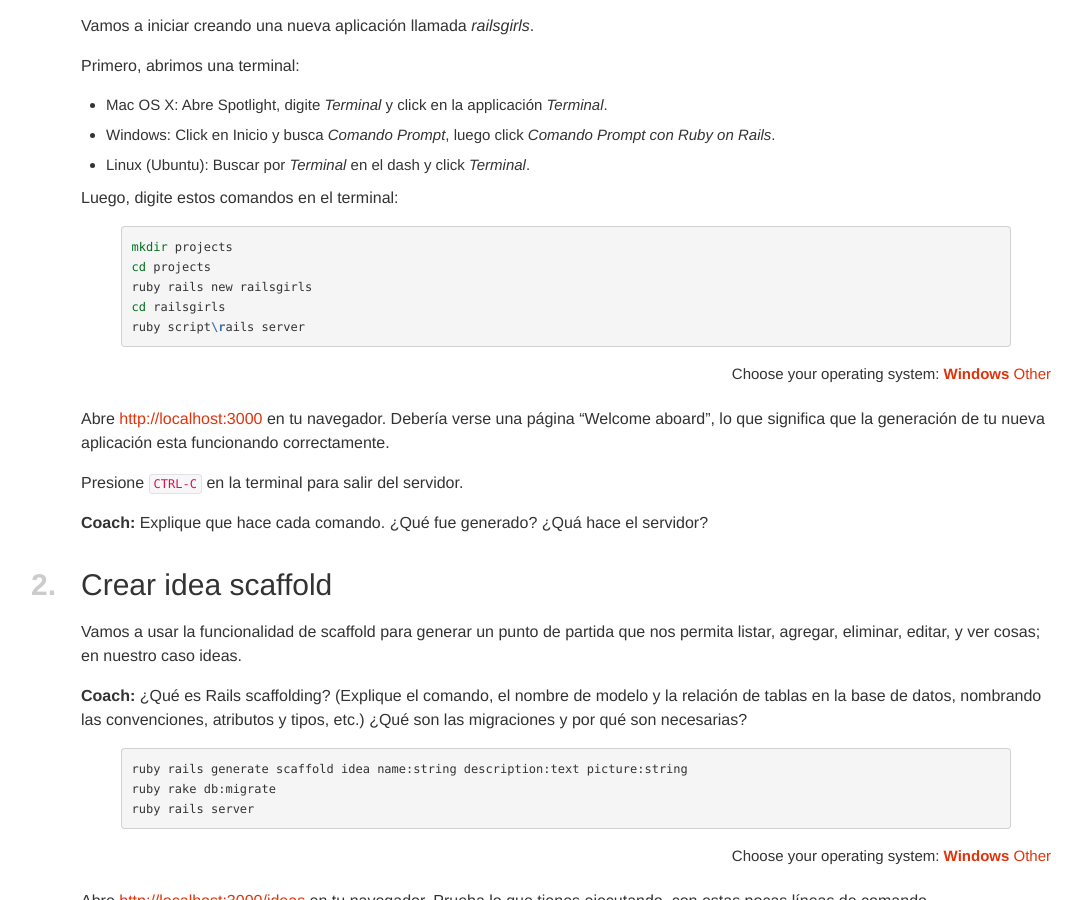
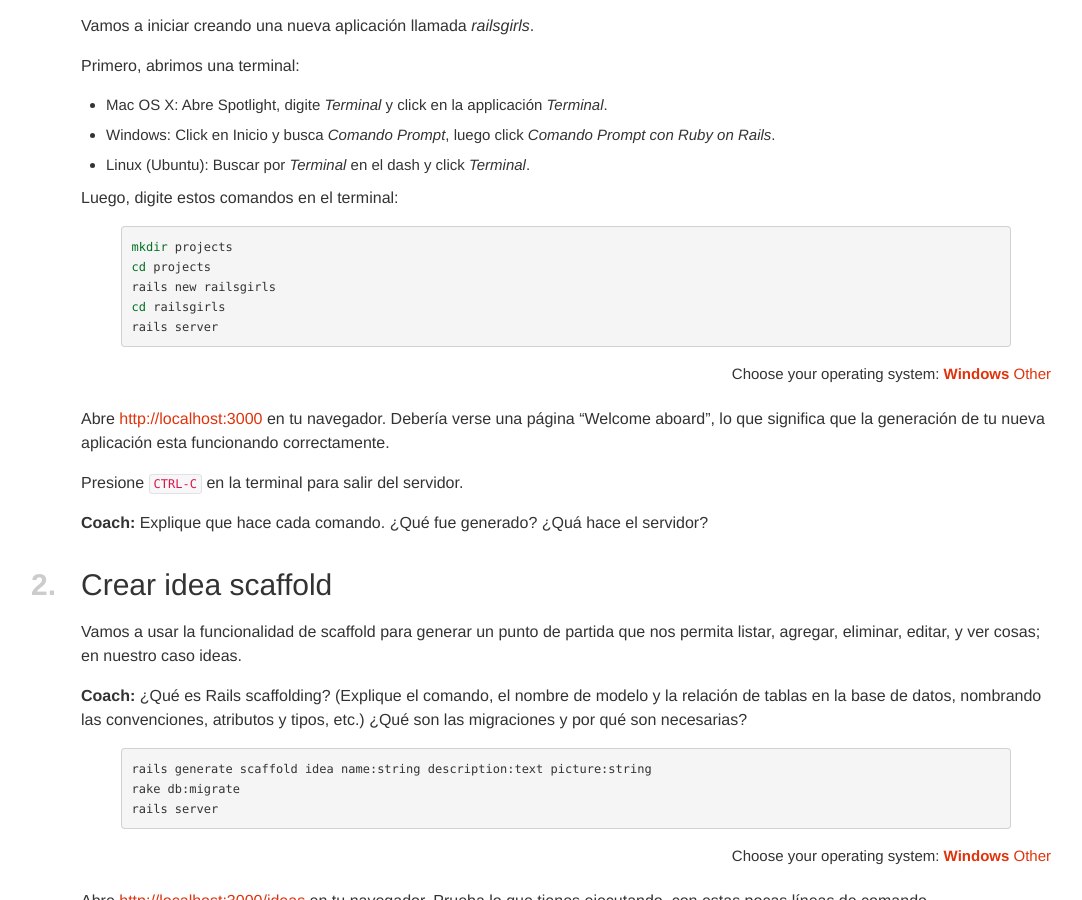
Before and after one commit to railsgirls/guides.railsgirls.com, a Jekyll site: the page built from _posts/2012-04-18-app.markdown, in a window 1280 px wide and 900 px high, scrolled down 838 px. Shown: the whole window, without its empty margins (4-1086 px from the left). Built offline with Jekyll 4.4.1, drawn with Linux system fonts in a browser that asks for light colours; nearby versions of some CDN libraries; Markdown is read by kramdown in place of the engine named in the settings.

Commit message:
Updating Windows commands
Taking out the "ruby" command

```diff
--- a/_posts/2012-04-18-app.markdown
+++ b/_posts/2012-04-18-app.markdown
@@ -58,9 +58,9 @@ rails server
 {% highlight sh %}
 mkdir projects
 cd projects
-ruby rails new railsgirls
+rails new railsgirls
 cd railsgirls
-ruby script\rails server
+rails server
 {% endhighlight %}
   </div>
 </div>
@@ -89,9 +89,9 @@ rails server
 
   <div class="win">
 {% highlight sh %}
-ruby rails generate scaffold idea name:string description:text picture:string
-ruby rake db:migrate
-ruby rails server
+rails generate scaffold idea name:string description:text picture:string
+rake db:migrate
+rails server
 {% endhighlight %}
   </div>
 </div>
```
